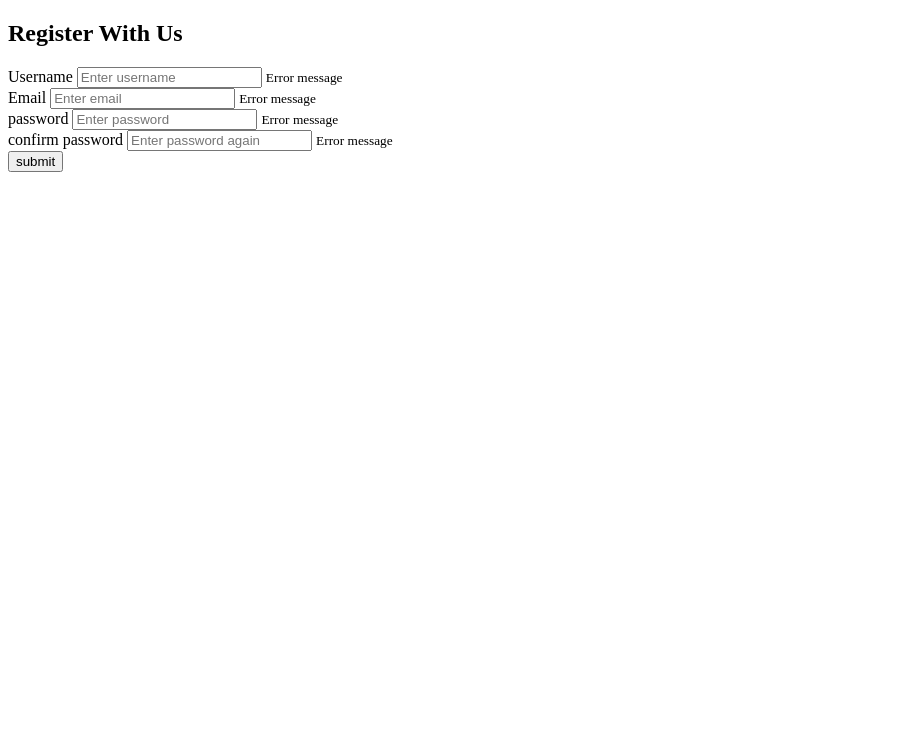
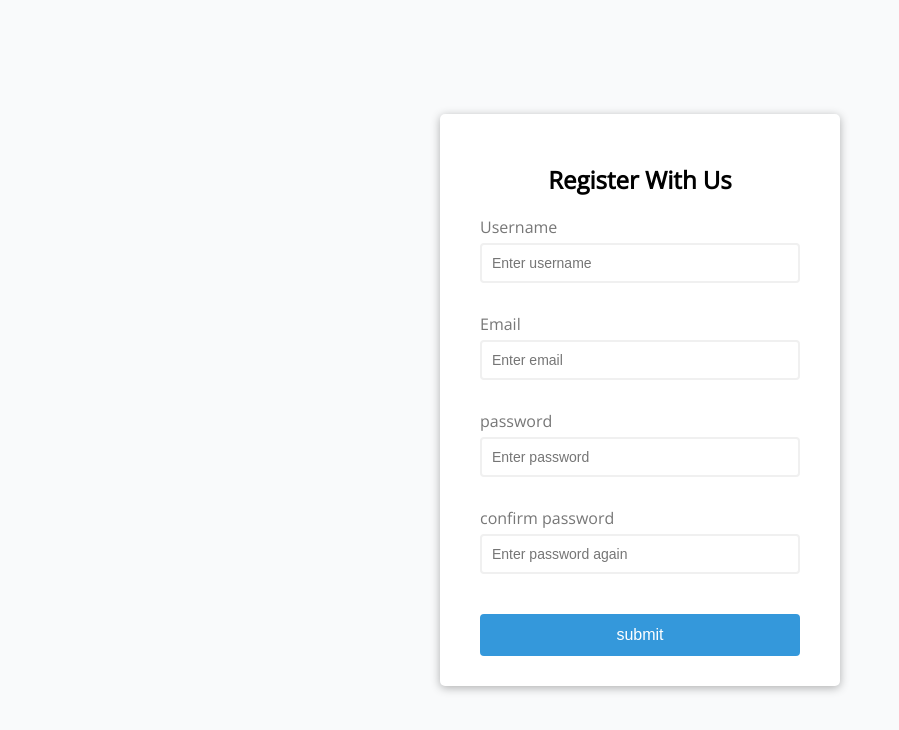
Before and after one commit to kareemadel999/form-validator, a website: page index.html in a window 1280 px wide. Shown: the whole page, without its empty margins (0-899 px from the left). Drawn offline with nearby package versions, Linux system fonts and the light colour scheme; files that its build step writes are made by us from their sources.

Commit message:
applying style

```diff
--- a/index.html
+++ b/index.html
@@ -4,6 +4,7 @@
 <head>
     <meta charset="UTF-8">
     <meta name="viewport" content="width=device-width, initial-scale=1.0">
+    <link href="https://fonts.googleapis.com/css?family=Open+Sans:300,400,400i|Nunito:300,300i" rel="stylesheet">
     <link rel="stylesheet" href="css/style.css">
     <title>Form validator</title>
 </head>
--- a/sass/_base.scss
+++ b/sass/_base.scss
@@ -0,0 +1,17 @@
+$color-success:#2ecc71;
+$color-error:#e74c3c;
+
+
+*{
+    box-sizing: border-box;
+}
+
+body{
+    background-color: #f9fafb;
+    font-family: 'Open Sans',sans-serif;
+    display: flex;
+    align-items: center;
+    justify-content: center;
+    min-height: 100vh;
+    margin: 0;
+}
--- /dev/null
+++ b/sass/_form.scss
@@ -0,0 +1,77 @@
+.container{
+    background-color: #fff;
+    border-radius: 5px;
+    box-shadow: 0 2px 10px rgba(0,0,0,0.3);
+    width: 400px;
+}
+
+h2{
+    text-align: center;
+    margin-bottom: 20px;
+}
+
+.form{
+    padding: 30px 40px;
+
+    &__control{
+        margin-bottom: 10px;
+        padding-bottom: 20px;
+        position: relative;
+
+        &.success input{
+            border-color: $color-success;
+        }
+
+        &.error {
+
+            & input{
+            border-color:$color-error;
+            }
+
+            & small{
+                visibility: visible;
+            }
+
+        }
+        & label{
+            color: #777;
+            display: block;
+            margin-bottom: 5px;
+        }
+
+        & input{
+            border: 2px solid #f0f0f0;
+            border-radius: 4px;
+            display: block;
+            width: 100%;
+            padding: 10px;
+            font-size: 14px;
+
+            &:focus{
+                outline: 0;
+                border-color: #777;
+            }
+        }
+
+        & small{
+            color: $color-error;
+            position: absolute;
+            bottom: 0;
+            left: 0;
+            visibility: hidden;
+        }
+    }
+
+    & button{
+        cursor: pointer;
+        background-color: #3498db;
+        border: 2px solid #3498db;
+        border-radius: 4px;
+        color: #fff;
+        display: block;
+        font-size: 16px;
+        padding: 10px;
+        margin-top: 20px;
+        width: 100%;
+    }
+}
--- a/sass/main.scss
+++ b/sass/main.scss
@@ -1 +1,2 @@
 @import "base";
+@import"form";
```
Also changed, not shown: css/style.css (added).
